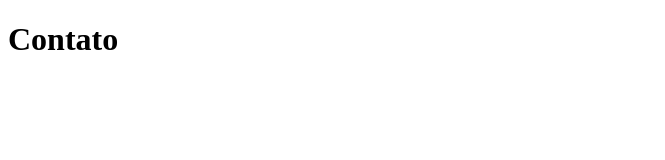
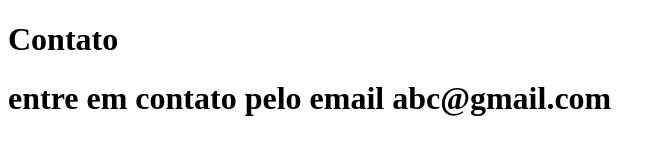
Before and after one commit to LuisGuilhermeSouzaM/sistema-de-cadastro, a plain HTML site: page contato.html in a window 1280 px wide. Shown: the whole page, without its empty margins (0-665 px from the left). Drawn offline with Linux system fonts and the light colour scheme.

Commit message:
adicionando o email de contato

```diff
--- a/contato.html
+++ b/contato.html
@@ -8,5 +8,6 @@
 </head>
 <body>
     <h1>Contato</h1>
+    <h1>entre em contato pelo email abc@gmail.com</h1>
 </body>
 </html>
```
